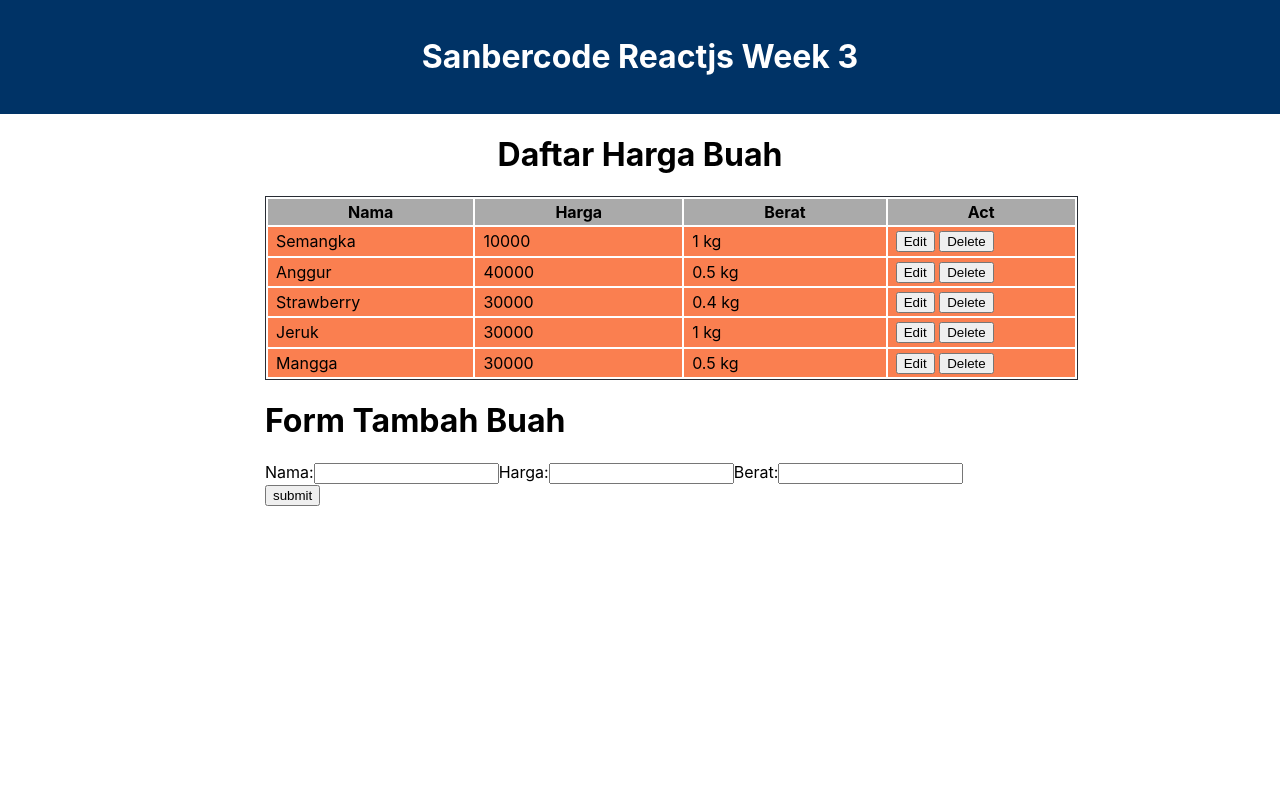
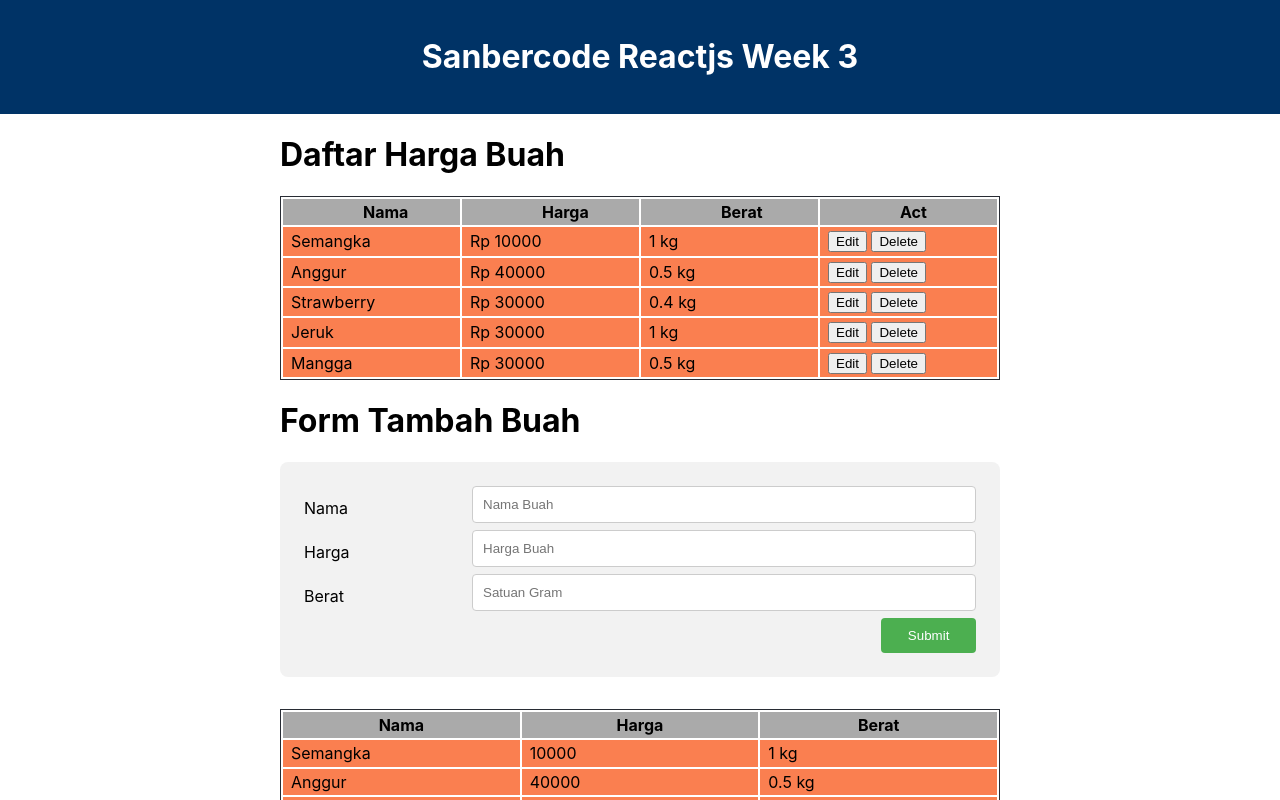
Before and after one commit to badroezaman/sanbercode-reactjs-0720-week3, a React (Create React App) app: page / in a window 1280 px wide. Shown: the top 800 px of the page. Built offline with nearby package versions, Linux system fonts and the light colour scheme.

Commit message:
Tugas Pekan 3 Hari Ke-3

```diff
--- a/src/App.css
+++ b/src/App.css
@@ -1,3 +1,7 @@
+* {
+  box-sizing: border-box;
+}
+
 .App {
   text-align: left;
 }
@@ -41,6 +45,7 @@
   background-color: #003366;
   color: #ffffff;
   padding: 1em 0;
+  width: 100%;
 }
 
 .Title {
@@ -56,6 +61,7 @@
 }
 
 table {
+  table-layout: fixed;
   width: 100%;
   border: 1px solid #282c34;
   margin-left: auto;
@@ -71,11 +77,69 @@
   padding: 0.2em 0.5em;
 }
 
+.col-25 {
+  float: left;
+  width: 25%;
+}
+
 .col {
-  position: relative;
+  /* position: relative; */
   width: 50%;
   float: left;
   padding: 0.5em 0;
+}
+
+.col-75 {
+  float: left;
+  width: 75%;
+}
+
+.row:after {
+  content: "";
+  display: table;
+  clear: both;
+}
+
+form {
+  margin-bottom: 2em;
+  background-color: #f2f2f2;
+  border-radius: 0.5em;
+  padding: 1.5em;
+}
+
+input[type="text"] {
+  width: 100%;
+  padding: 0.75em;
+  border: 1px solid #ccc;
+  border-radius: 4px;
+  resize: vertical;
+  margin-bottom: 0.5em;
+  -webkit-transition: 0.5s;
+  transition: 0.5s;
+  outline: none;
+}
+
+input[type="text"]:focus {
+  border: 1px solid #3598db;
+}
+
+label {
+  padding: 0.75em 0.75em 0.75em 0;
+  display: inline-block;
+}
+
+button[type="submit"] {
+  background-color: #4caf50;
+  color: white;
+  padding: 0.75em 2em;
+  border: none;
+  border-radius: 4px;
+  cursor: pointer;
+  float: right;
+}
+
+button[type="submit"]:hover {
+  background-color: #45a049;
 }
 
 .item {
--- a/src/App.js
+++ b/src/App.js
@@ -2,13 +2,13 @@
 import "./App.css";
 // import UserInfo from "./UserInfo";
 import Header from "./Header";
-// import DaftarBuah from "./tugas11/DaftarBuah";
-// import Timer from "./tugas12/Timer";
+import DaftarBuah from "./tugas11/DaftarBuah";
+import Timer from "./tugas12/Timer";
 import Lists from "./tugas13/List";
 
 function App() {
   return (
-    <div className="App">
+    <>
       <Header />
       {/* <div className="Title">
         <h1>Tabel Harga Buah</h1>
@@ -16,13 +16,13 @@
       <div className="container">
         <Lists />
       </div>
-      {/* <div className="container">
+      <div className="container">
         <DaftarBuah />
       </div>
       <div className="container">
         <Timer start={120} />
-      </div> */}
-    </div>
+      </div>
+    </>
   );
 }
 
--- a/src/tugas13/List.js
+++ b/src/tugas13/List.js
@@ -19,6 +19,9 @@
     };
 
     this.handleChange = this.handleChange.bind(this);
+    // this.handleChangeName = this.handleChangeName.bind(this);
+    // this.handleChangePrice = this.handleChangePrice.bind(this);
+    // this.handleChangeWeight = this.handleChangeWeight.bind(this);
     this.handleSubmit = this.handleSubmit.bind(this);
     this.handleEdit = this.handleEdit.bind(this);
     this.handleDelete = this.handleDelete.bind(this);
@@ -42,7 +45,7 @@
   handleEdit(event) {
     let index = event.target.value;
     let buah = this.state.dataHargaBuah[index];
-    // console.log(buah);
+    console.log(buah);
     this.setState({
       inputName: buah.nama,
       inputPrice: buah.harga,
@@ -57,6 +60,16 @@
     this.setState(change);
   }
 
+  // handleChangeName(event) {
+  //   this.setState({ inputName: event.target.value });
+  // }
+  // handleChangePrice(event) {
+  //   this.setState({ inputPrice: event.target.value });
+  // }
+  // handleChangeWeight(event) {
+  //   this.setState({ inputWeight: event.target.value });
+  // }
+
   handleSubmit(event) {
     event.preventDefault();
 
@@ -64,13 +77,17 @@
     let price = this.state.inputPrice;
     let weight = this.state.inputWeight;
 
-    if (name.replace(/\s/g, "") !== "") {
+    if (
+      name.replace(/\s/g, "") !== "" &&
+      price.toString().replace(/\s/g, "") !== "" &&
+      weight.toString().replace(/\s/g, "") !== ""
+    ) {
       let newDataHargaBuah = this.state.dataHargaBuah;
       let index = this.state.indexOfForm;
 
       if (index === -1) {
         newDataHargaBuah = [
-          ...this.state.dataHargaBuah,
+          ...newDataHargaBuah,
           {
             nama: name,
             harga: price,
@@ -107,7 +124,7 @@
   render() {
     return (
       <>
-        <h1 className="Title">Daftar Harga Buah</h1>
+        <h1>Daftar Harga Buah</h1>
         <table>
           <thead>
             <tr>
@@ -122,7 +139,7 @@
               return (
                 <tr key={index}>
                   <td>{val.nama}</td>
-                  <td>{val.harga}</td>
+                  <td>Rp {val.harga}</td>
                   <td>{val.berat / 1000} kg</td>
                   <td>
                     <button onClick={this.handleEdit} value={index}>
@@ -141,28 +158,51 @@
         {/* Form */}
         <h1>Form Tambah Buah</h1>
         <form onSubmit={this.handleSubmit}>
-          <label>Nama:</label>
+          <div className="row">
+            <div className="col-25">
+              <label>Nama</label>
+            </div>
+            <div className="col-75">
               <input
                 type="text"
                 name="inputName"
                 value={this.state.inputName}
                 onChange={this.handleChange}
+                placeholder="Nama Buah"
               />
-          <label>Harga:</label>
+            </div>
+          </div>
+          <div className="row">
+            <div className="col-25">
+              <label>Harga</label>
+            </div>
+            <div className="col-75">
               <input
                 type="text"
                 name="inputPrice"
                 value={this.state.inputPrice}
                 onChange={this.handleChange}
+                placeholder="Harga Buah"
               />
-          <label>Berat:</label>
+            </div>
+          </div>
+          <div className="row">
+            <div className="col-25">
+              <label>Berat</label>
+            </div>
+            <div className="col-75">
               <input
                 type="text"
                 name="inputWeight"
                 value={this.state.inputWeight}
                 onChange={this.handleChange}
+                placeholder="Satuan Gram"
               />
-          <button>submit</button>
+            </div>
+          </div>
+          <div className="row">
+            <button type="submit">Submit</button>
+          </div>
         </form>
       </>
     );
```
Lines whose indentation alone changed are shown as unchanged.
